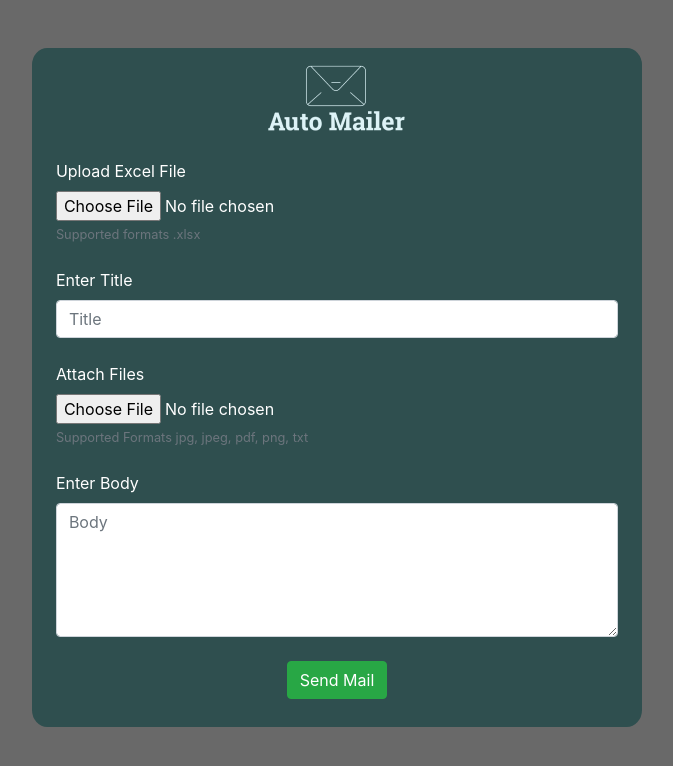
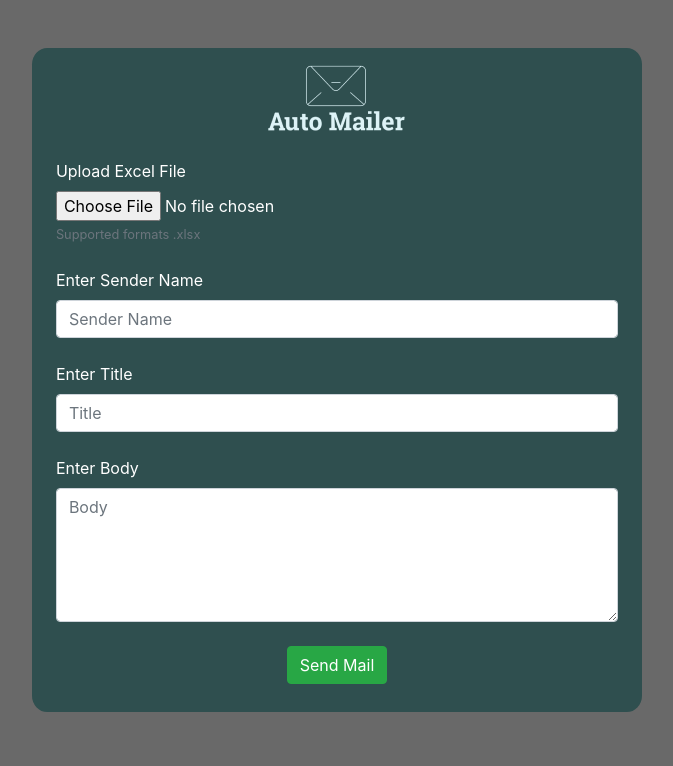
Before and after one commit to RampageousRJ/Auto-Mailer, a Flask app: page / in a window 1280 px wide. Shown: the top 766 px of the page, without its empty margins (303-976 px from the left). Run offline with Flask 3, Linux system fonts and the light colour scheme; some libraries are stand-ins or nearby versions.

Commit message:
Added naming feature

```diff
--- a/mailer/forms.py
+++ b/mailer/forms.py
@@ -4,9 +4,9 @@ from wtforms.validators import DataRequired,Length
 from flask_wtf.file import FileRequired,FileAllowed
 
 class UploadForm(FlaskForm):
+    name = StringField("Enter Sender Name ",validators=[DataRequired()])
     title = StringField("Enter Title ",validators=[DataRequired()])
     upload = FileField("Upload Excel File ",validators=[FileRequired(),FileAllowed(['xlsx'],'Excel Sheets Only!')])
     body = TextAreaField("Enter Body ",validators=[DataRequired()])
-    recaptcha = RecaptchaField()
     submit = SubmitField("Send Mail")
     attachments = FileField("Attach Files",validators=[FileAllowed(['png','pdf','jpg','jpeg'],'Allowed: png,jpg,jpeg,pdf')])
--- a/mailer/routes.py
+++ b/mailer/routes.py
@@ -22,13 +22,13 @@ def home():
     form=UploadForm()
     if request.method=='POST':
         file_req = request.files['upload']
-        attach = request.files['attachments']
+        # attach = request.files['attachments']
         try:
             file = pd.read_excel(file_req)
-            file_name = secure_filename(attach.filename)
-            file_names = str(uuid.uuid1()) + "_" + file_name
-            if file_name:
-                attach.save(os.path.join(app.config['UPLOAD_FOLDER'], file_names))
+            # file_name = secure_filename(attach.filename)
+            # file_names = str(uuid.uuid1()) + "_" + file_name
+            # if file_name:
+            #     attach.save(os.path.join(app.config['UPLOAD_FOLDER'], file_names))
             for index,row in file.iterrows():
                 for values in row:
                     if validEmail(values):
@@ -40,17 +40,18 @@ def home():
                     l1.append(i)
             with mail.connect() as conn:
                 # for user in l1:
-                msg = Message(form.title.data,body=form.body.data,sender=('Auto-Mailer','automailer.0123@gmail.com'),  recipients=l1)
-                if file_name:
-                    with app.open_resource(os.getenv('ATTACHMENT_FOLDER')+file_names) as fp:
-                        mime_type, encoding = mimetypes.guess_type(file_name)
-                        msg.attach(file_name,mime_type,fp.read())
+                msg = Message(form.title.data,body=form.body.data,sender=(form.name.data,'automailer.0123@gmail.com'),  recipients=l1)
+                # if file_name:
+                #     with app.open_resource(os.getenv('ATTACHMENT_FOLDER')+file_names) as fp:
+                #         mime_type, encoding = mimetypes.guess_type(file_name)
+                #         msg.attach(file_name,mime_type,fp.read())
                 conn.send(msg)
             flash('Mail sent!')
-            if file_name:
-                os.remove(os.path.join(app.config['UPLOAD_FOLDER'],file_names))
+            # if file_name:
+            #     os.remove(os.path.join(app.config['UPLOAD_FOLDER'],file_names))
             return redirect('home')
-        except Exception:
+        except Exception as e:
+            print(e)
             flash('Invalid file format!')
             return redirect('home')
     return render_template('home.html',form=form)
--- a/mailer/templates/home.html
+++ b/mailer/templates/home.html
@@ -33,12 +33,11 @@
                 {{form.upload(class='form-control-file', placeholder='Password')}}
                 <small class="form-text text-muted">Supported formats .xlsx</small>
                 <br>
+                {{form.name.label()}}
+                {{form.name(class='form-control', placeholder='Sender Name')}}
+                <br>
                 {{form.title.label()}}
                 {{form.title(class='form-control', placeholder='Title')}}
-                <br>
-                {{form.attachments.label()}}
-                {{form.attachments(class='form-control-file', placeholder='Password')}}
-                <small class="form-text text-muted">Supported Formats jpg, jpeg, pdf, png, txt</small>
                 <br>
                 {{form.body.label()}}
                 {{form.body(class='form-control', placeholder='Body',rows=5)}}
```
